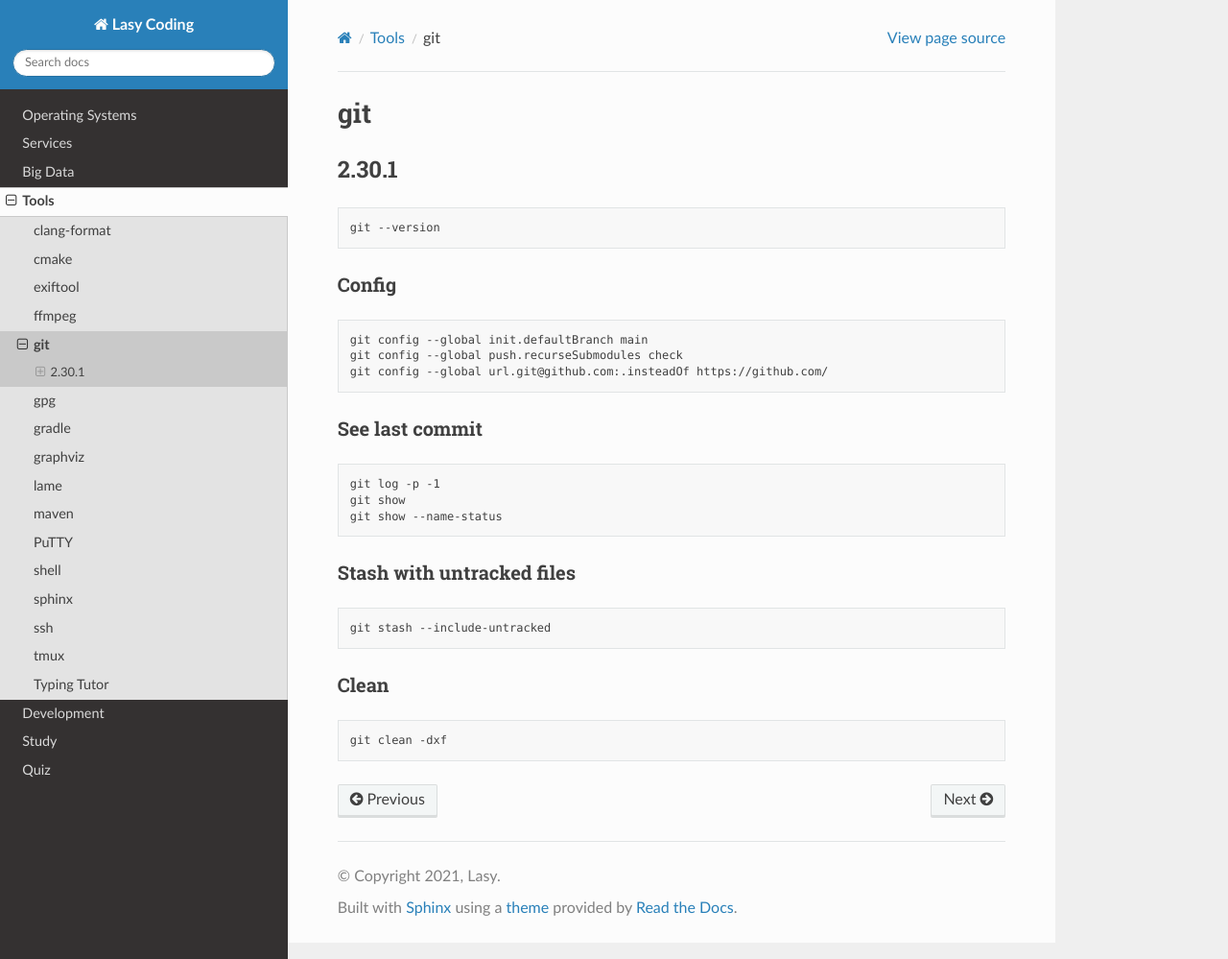
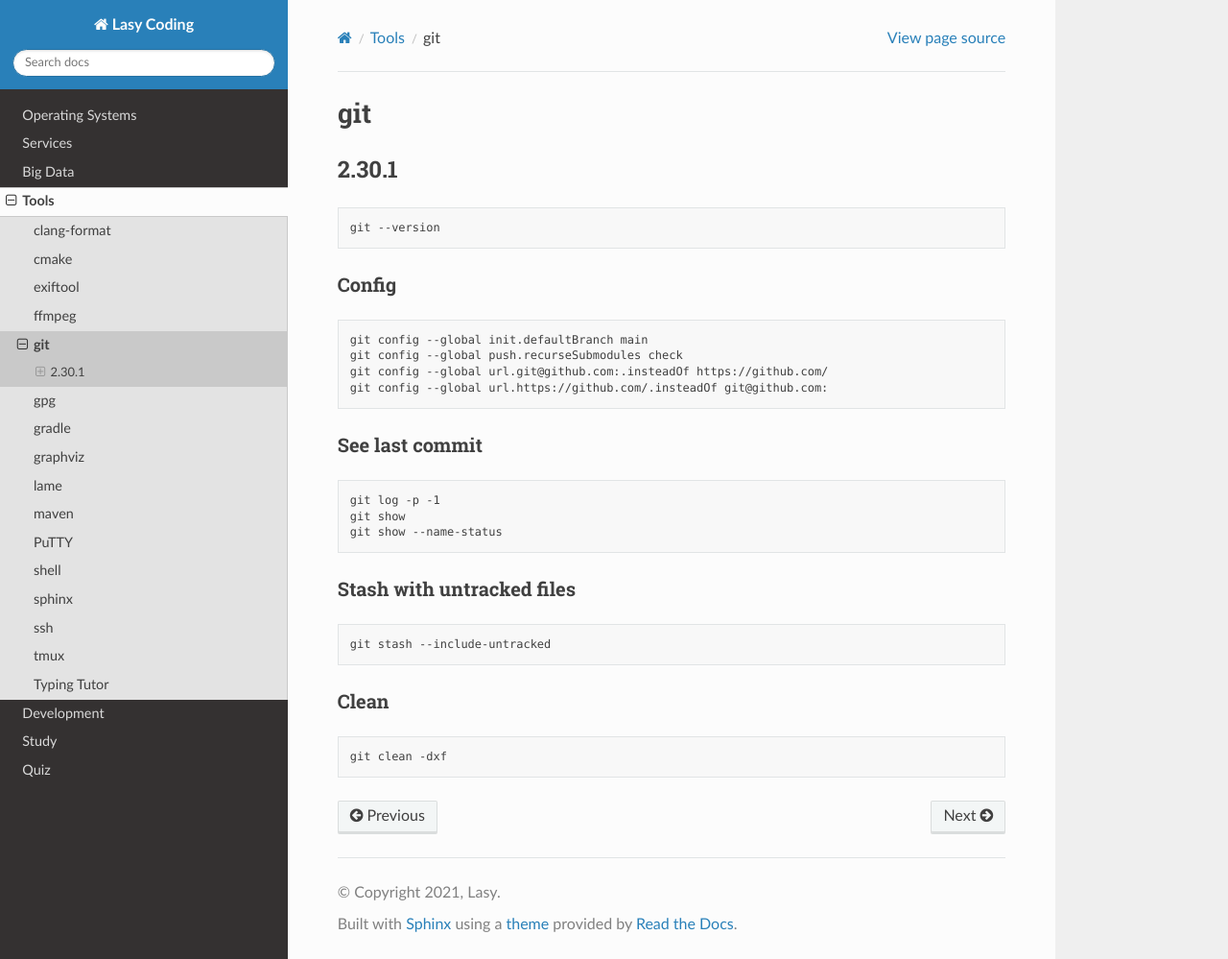
Before and after one commit to lasyard/coding, a Sphinx documentation site: the page built from docs/tools/git.md, in a window 1280 px wide and 999 px high. Shown: the whole window at 96% size. Built offline with Sphinx 7.4.7 and the Read the Docs theme 2.0.0, drawn with Linux system fonts in a browser that asks for light colours.

Commit message:
[docs] Update os/CentOS, tools/git.

````diff
--- a/docs/tools/git.md
+++ b/docs/tools/git.md
@@ -12,6 +12,7 @@ git --version
 git config --global init.defaultBranch main
 git config --global push.recurseSubmodules check
 git config --global url.git@github.com:.insteadOf https://github.com/
+git config --global url.https://github.com/.insteadOf git@github.com:
 ```
 
 ### See last commit
````
Also changed, not shown: docs/os/CentOS.md (+1 -0 lines).
